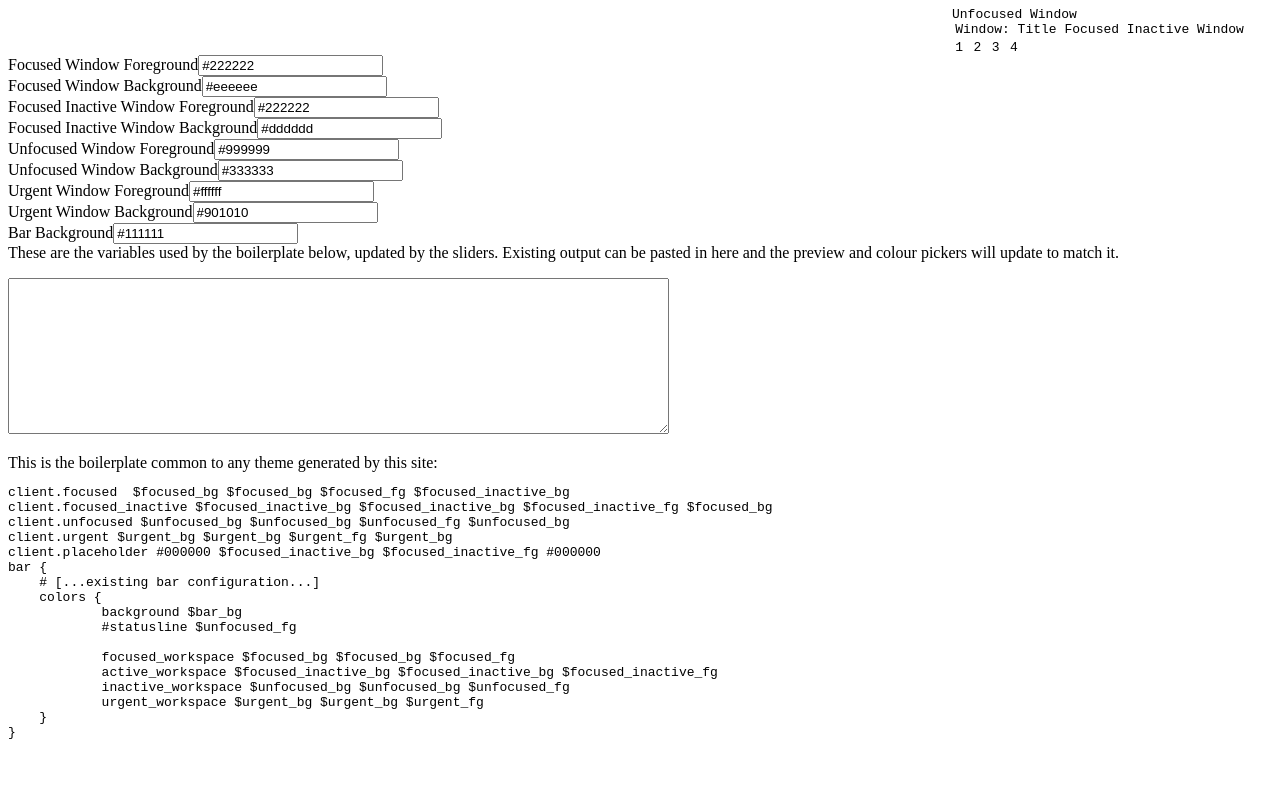
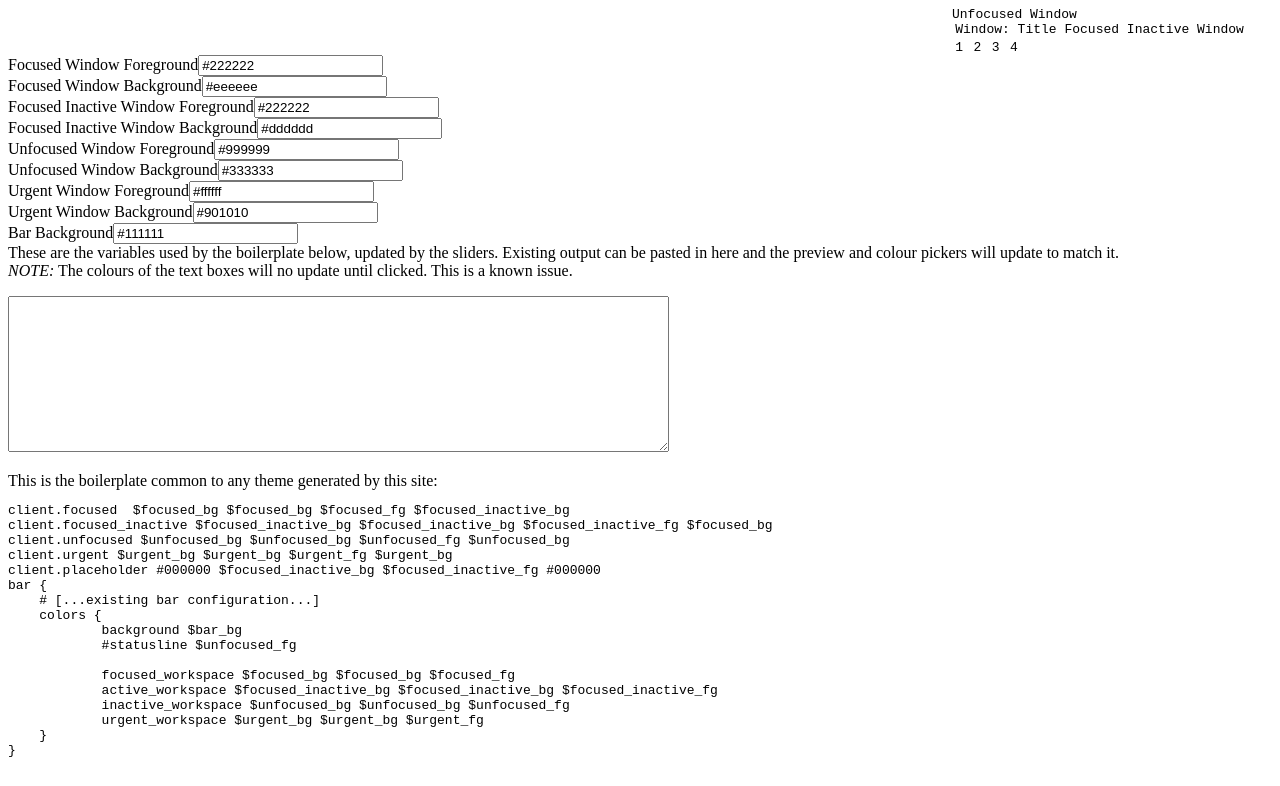
Before and after one commit to zml2008/i3-theme-designer, a plain HTML site: page src/index.html in a window 1280 px wide. Shown: the part 115-901 px from the top of the page. Drawn offline with Linux system fonts and the light colour scheme; a script that the page names is missing.

Commit message:
Update warning

```diff
--- a/src/index.html
+++ b/src/index.html
@@ -34,7 +34,8 @@
             <div id="knobs">
             </div>
             <div id="config-output">
-                These are the variables used by the boilerplate below, updated by the sliders. Existing output can be pasted in here and the preview and colour pickers will update to match it.
+                These are the variables used by the boilerplate below, updated by the sliders. Existing output can be pasted in here and the preview and colour pickers will update to match it.<br />
+                <em>NOTE:</em> The colours of the text boxes will no update until clicked. This is a known issue.
                 <p>
                 <textarea id="config-output-insert" cols="80" rows="10">
                 </textarea>
```
